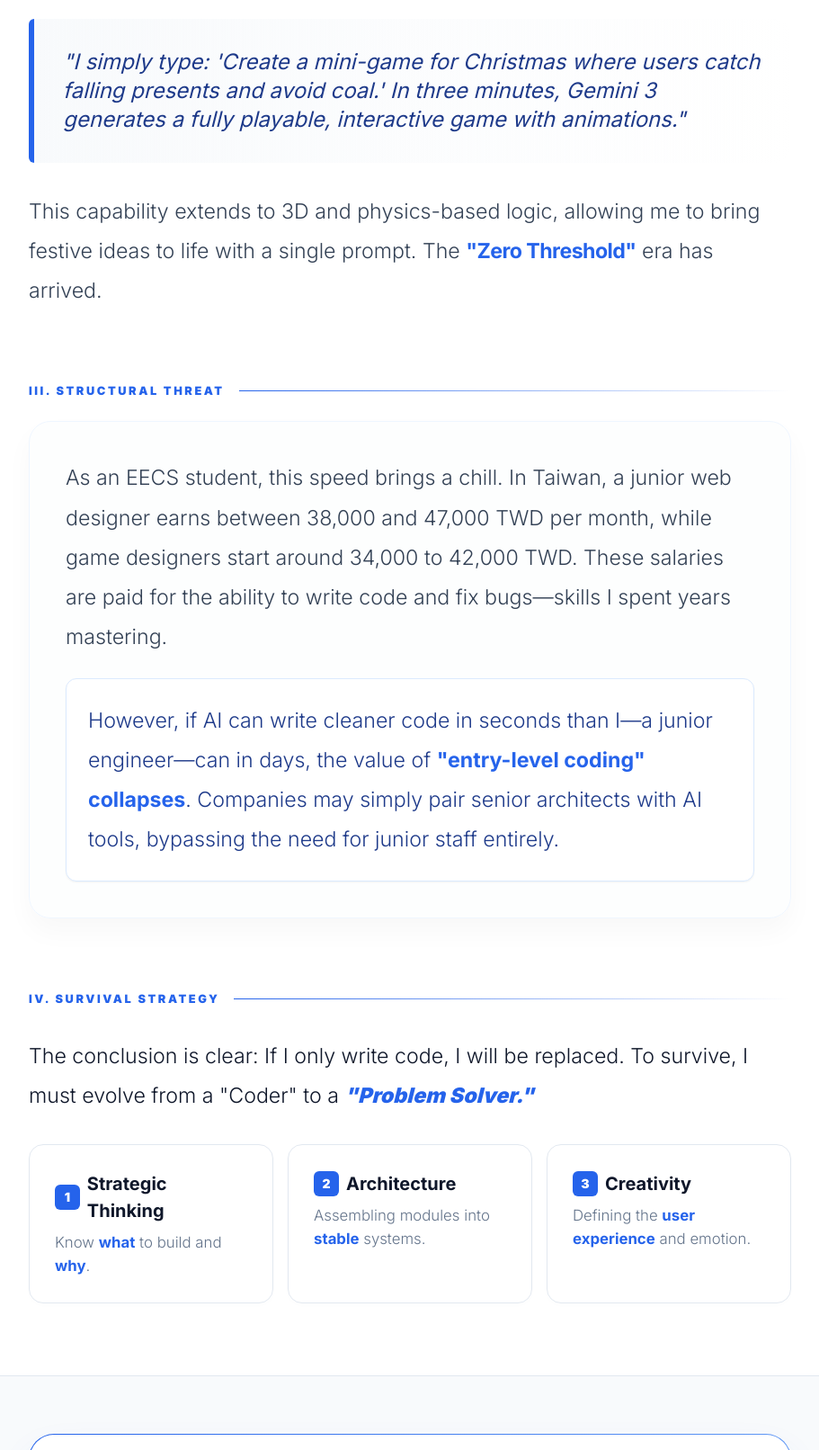
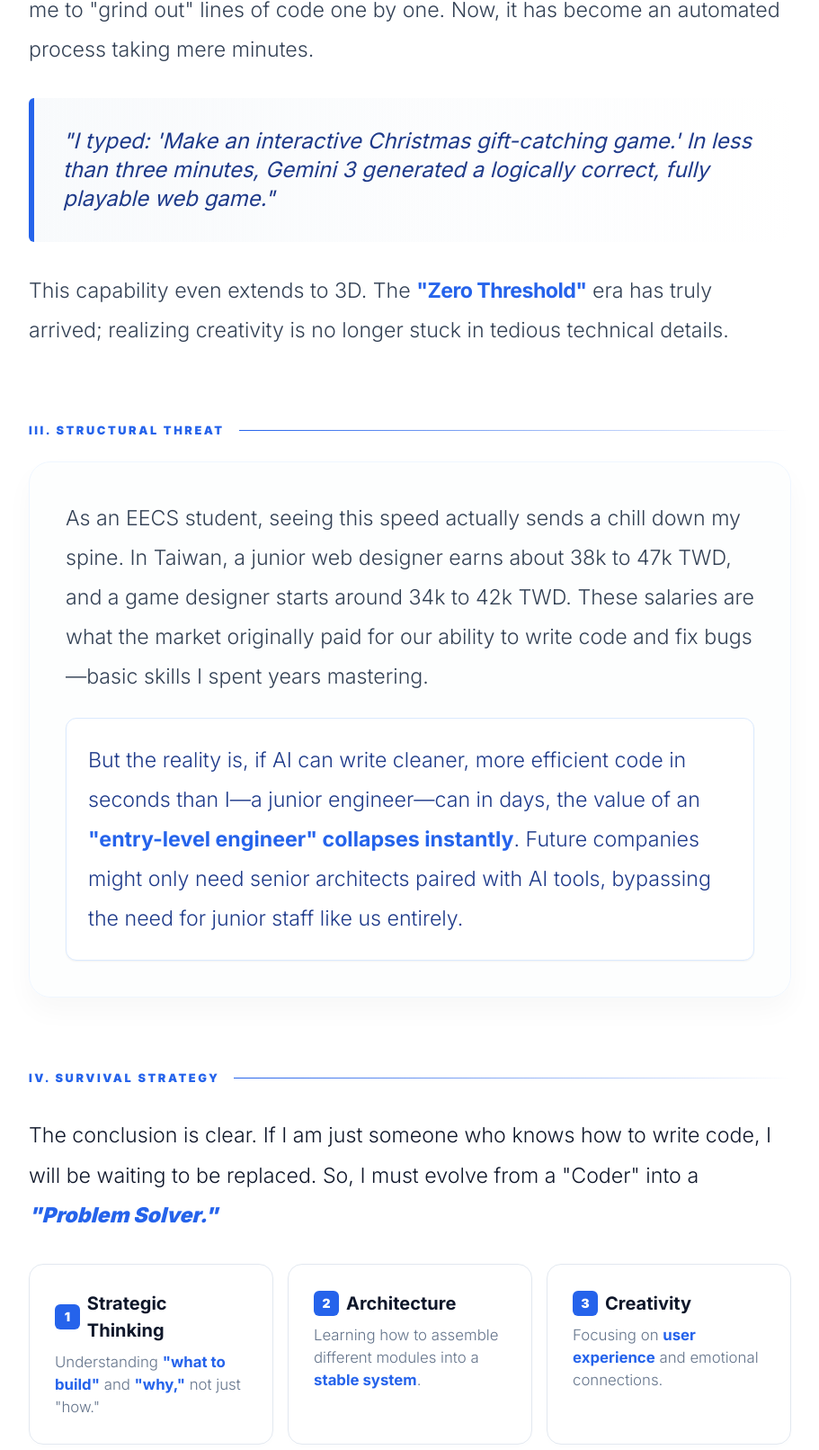
Before and after one commit to 114820015/report8215, a plain HTML site: page index.html in a window 1280 px wide. Shown: the part 1188-2800 px from the top of the page at 90% size, without its empty margins (184-1095 px from the left). Drawn offline with nearby package versions, Linux system fonts and the light colour scheme.

Commit message:
Update index.html

```diff
--- a/index.html
+++ b/index.html
@@ -239,52 +239,56 @@
 
         <div class="space-y-20 pb-20">
 
+            <!-- 第一章：演進 -->
             <section class="space-y-6">
                 <div class="section-title">I. The Evolution</div>
                 <div class="content-card">
                     <div class="text-huge text-slate-700">
                         <p>
-                            AI has evolved. In the past two years, I viewed tools like ChatGPT as knowledgeable librarians—great for text and summaries. However, the release of Gemini 3 marks a pivotal shift for me: AI is no longer just a "Chatbot"; it is an <span class="text-blue-600 font-black underline decoration-blue-200 decoration-8 underline-offset-8">"Action Agent"</span> capable of building real products.
+                            The evolution of AI is truly moving too fast. Looking back over the past two years, I viewed tools like ChatGPT merely as knowledgeable librarians—great for looking up information and summarizing text. But the release of Gemini 3 is a huge turning point for me. It is no longer just a <span class="text-blue-600 font-bold">"Chatbot"</span> for conversation; it is an <span class="text-blue-600 font-black underline decoration-blue-200 decoration-8 underline-offset-8">"Action Agent"</span> capable of actually building products.
                         </p>
                     </div>
                 </div>
             </section>
 
+            <!-- 第二章：執行速度 -->
             <section class="space-y-6">
                 <div class="section-title">II. Execution Speed</div>
                 <div class="space-y-8">
                     <div class="text-huge text-slate-700">
-                        Gemini 3 shatters the barrier between idea and execution. Traditionally, building a digital experience was a weeks-long relay race for me, requiring lines of code written one by one. Now, it is an automated process taking mere minutes.
+                        Gemini 3 shatters the "implementation barrier" that once felt so distant. Previously, developing a web game was a weeks-long battle for me, requiring me to "grind out" lines of code one by one. Now, it has become an automated process taking mere minutes.
                     </div>
                     <div class="highlight-box">
                         <p class="text-xl md:text-2xl text-blue-900 font-medium italic">
-                            "I simply type: 'Create a mini-game for Christmas where users catch falling presents and avoid coal.' In three minutes, Gemini 3 generates a fully playable, interactive game with animations."
+                            "I typed: 'Make an interactive Christmas gift-catching game.' In less than three minutes, Gemini 3 generated a logically correct, fully playable web game."
                         </p>
                     </div>
                     <div class="text-huge text-slate-700">
-                        This capability extends to 3D and physics-based logic, allowing me to bring festive ideas to life with a single prompt. The <span class="text-blue-600 font-bold tracking-tight">"Zero Threshold"</span> era has arrived.
+                        This capability even extends to 3D. The <span class="text-blue-600 font-bold tracking-tight">"Zero Threshold"</span> era has truly arrived; realizing creativity is no longer stuck in tedious technical details.
                     </div>
                 </div>
             </section>
 
+            <!-- 第三章：結構性威脅 -->
             <section class="space-y-6">
                 <div class="section-title">III. Structural Threat</div>
                 <div class="content-card border-blue-50 bg-slate-50/30">
                     <div class="text-huge text-slate-700 space-y-6">
                         <p>
-                            As an EECS student, this speed brings a chill. In Taiwan, a junior web designer earns between 38,000 and 47,000 TWD per month, while game designers start around 34,000 to 42,000 TWD. These salaries are paid for the ability to write code and fix bugs—skills I spent years mastering.
+                            As an EECS student, seeing this speed actually sends a chill down my spine. In Taiwan, a junior web designer earns about 38k to 47k TWD, and a game designer starts around 34k to 42k TWD. These salaries are what the market originally paid for our ability to write code and fix bugs—basic skills I spent years mastering.
                         </p>
                         <p class="p-6 bg-white rounded-xl border border-blue-100 text-blue-900 shadow-sm font-light">
-                            However, if AI can write cleaner code in seconds than I—a junior engineer—can in days, the value of <span class="text-blue-600 font-bold">"entry-level coding" collapses</span>. Companies may simply pair senior architects with AI tools, bypassing the need for junior staff entirely.
+                            But the reality is, if AI can write cleaner, more efficient code in seconds than I—a junior engineer—can in days, the value of an <span class="text-blue-600 font-bold">"entry-level engineer" collapses instantly</span>. Future companies might only need senior architects paired with AI tools, bypassing the need for junior staff like us entirely.
                         </p>
                     </div>
                 </div>
             </section>
 
+            <!-- 第四章：生存策略 -->
             <section class="space-y-8">
                 <div class="section-title">IV. Survival Strategy</div>
                 <div class="text-huge text-slate-900 font-bold">
-                    The conclusion is clear: If I only write code, I will be replaced. To survive, I must evolve from a "Coder" to a <span class="text-blue-600 font-black italic">"Problem Solver."</span>
+                    The conclusion is clear. If I am just someone who knows how to write code, I will be waiting to be replaced. So, I must evolve from a "Coder" into a <span class="text-blue-600 font-black italic">"Problem Solver."</span>
                 </div>
 
                 <div class="grid grid-cols-1 md:grid-cols-3 gap-4">
@@ -293,27 +297,28 @@
                             <span class="inline-flex items-center justify-center w-7 h-7 bg-blue-600 text-white rounded-md mr-2 text-sm font-black">1</span>
                             Strategic Thinking
                         </h4>
-                        <p class="skill-desc">Know <span class="text-blue-600 font-bold">what</span> to build and <span class="text-blue-600 font-bold">why</span>.</p>
+                        <p class="skill-desc">Understanding <span class="text-blue-600 font-bold">"what to build"</span> and <span class="text-blue-600 font-bold">"why,"</span> not just "how."</p>
                     </div>
                     <div class="skill-grid-item">
                         <h4 class="skill-title">
                             <span class="inline-flex items-center justify-center w-7 h-7 bg-blue-600 text-white rounded-md mr-2 text-sm font-black">2</span>
                             Architecture
                         </h4>
-                        <p class="skill-desc">Assembling modules into <span class="text-blue-600 font-bold">stable</span> systems.</p>
+                        <p class="skill-desc">Learning how to assemble different modules into a <span class="text-blue-600 font-bold">stable system</span>.</p>
                     </div>
                     <div class="skill-grid-item">
                         <h4 class="skill-title">
                             <span class="inline-flex items-center justify-center w-7 h-7 bg-blue-600 text-white rounded-md mr-2 text-sm font-black">3</span>
                             Creativity
                         </h4>
-                        <p class="skill-desc">Defining the <span class="text-blue-600 font-bold">user experience</span> and emotion.</p>
+                        <p class="skill-desc">Focusing on <span class="text-blue-600 font-bold">user experience</span> and emotional connections.</p>
                     </div>
                 </div>
             </section>
         </div>
     </main>
 
+    <!-- 結語區塊 -->
     <div class="bg-slate-50 border-t border-slate-200 py-16 relative z-10 overflow-hidden">
         <div class="max-w-4xl mx-auto px-6">
             <div class="conclusion-card">
@@ -322,14 +327,14 @@
 
                 <div class="text-huge text-slate-700 space-y-6 relative z-10">
                     <p class="font-light">
-                        Gemini 3 marks a significant evolution: AI has shifted from a chatbot to an "Action Agent" capable of building real products. This "Zero Threshold" speed presents a direct challenge to me as an EECS student in Taiwan. If AI can replicate the work of a junior engineer in seconds, the market value of my foundational coding skills collapses, and I face a real risk of displacement.
+                        Gemini 3 marks the shift of AI from "conversation" to "implementation." This "Zero Threshold" high-speed output is the most direct challenge for us EECS students still in school. If AI can instantly replicate the work of a junior engineer, my coding skills are no longer a guaranteed safety net, and the risk of displacement is real.
                     </p>
                     <p class="font-light">
-                        Therefore, my transformation is imperative. I must evolve from a "Coder" into a "Problem Solver," shifting my focus toward strategic thinking and system architecture.
+                        Therefore, transformation is imperative. My future core competitiveness cannot stop at "learning how to write code"; instead, I must possess "Imagination," "Problem-Solving Skills," and "Strategic Thinking."
                     </p>
                     <div class="pt-6 leading-relaxed">
                         <p class="text-slate-900 font-light">
-                            In conclusion, <span class="text-blue-600 font-black">this does not end my career but facilitates my professional upgrade.</span> My role moves from basic execution to core coordination. My future success depends on my ability to guide AI to build systems and solve actual problems, rather than relying solely on manual coding techniques.
+                            In conclusion, <span class="text-blue-600 font-black">this doesn't mean my engineering career ends before it begins; rather, it forces me to "upgrade" now.</span> My role moves from executor to core coordinator. Success depends on imagination to define problems and the strategy to guide AI. This is the path our generation of engineers must take.
                         </p>
                     </div>
                 </div>
```
